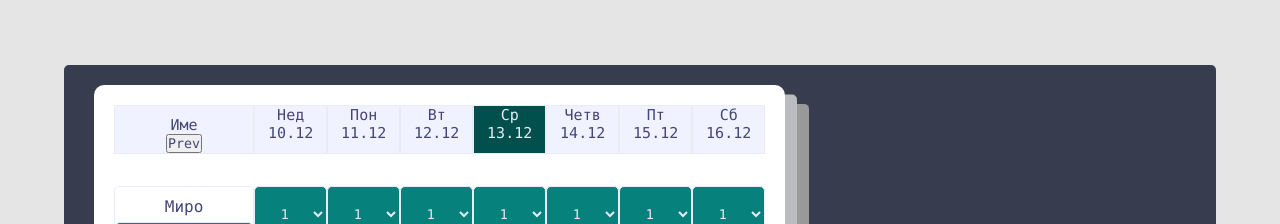
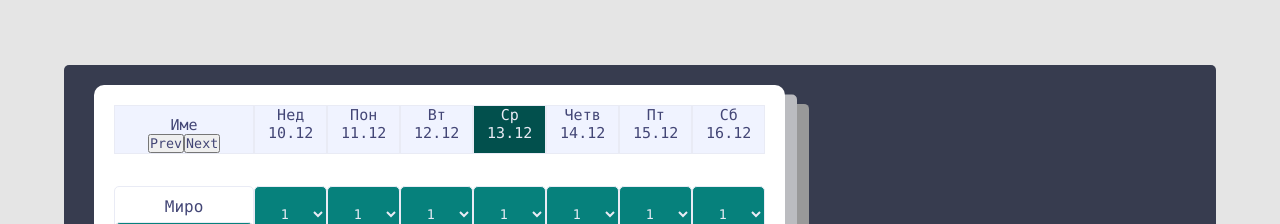
Before and after one commit to BateDowen/working-schedule-app, a React (Create React App) app: page / in a window 1280 px wide. Shown: the top 224 px of the page. Built offline with nearby package versions, Linux system fonts and the light colour scheme.

Commit message:
create next week button

```diff
--- a/src/components/Days/Days.js
+++ b/src/components/Days/Days.js
@@ -26,11 +26,16 @@ export const Days = () => {
     const prevWeekHandler = () => {
         setIndexDemo(indexDemo.map(e => e - 7))
     }
+    const nextWeekHandler = () => {
+        setIndexDemo(indexDemo.map(e => e + 7))
+
+    }
     return (
         <div className={classes.days}>
         <div className={classes.name}>
           <p>Име</p>
           <button onClick={prevWeekHandler}>Prev</button>
+          <button onClick={nextWeekHandler}>Next</button>
         </div>
         {daysArr.map((e) => {
           return <Day key={e} day={e} index={daysArr.indexOf(e)} indexDemo={indexDemo} />;
```
